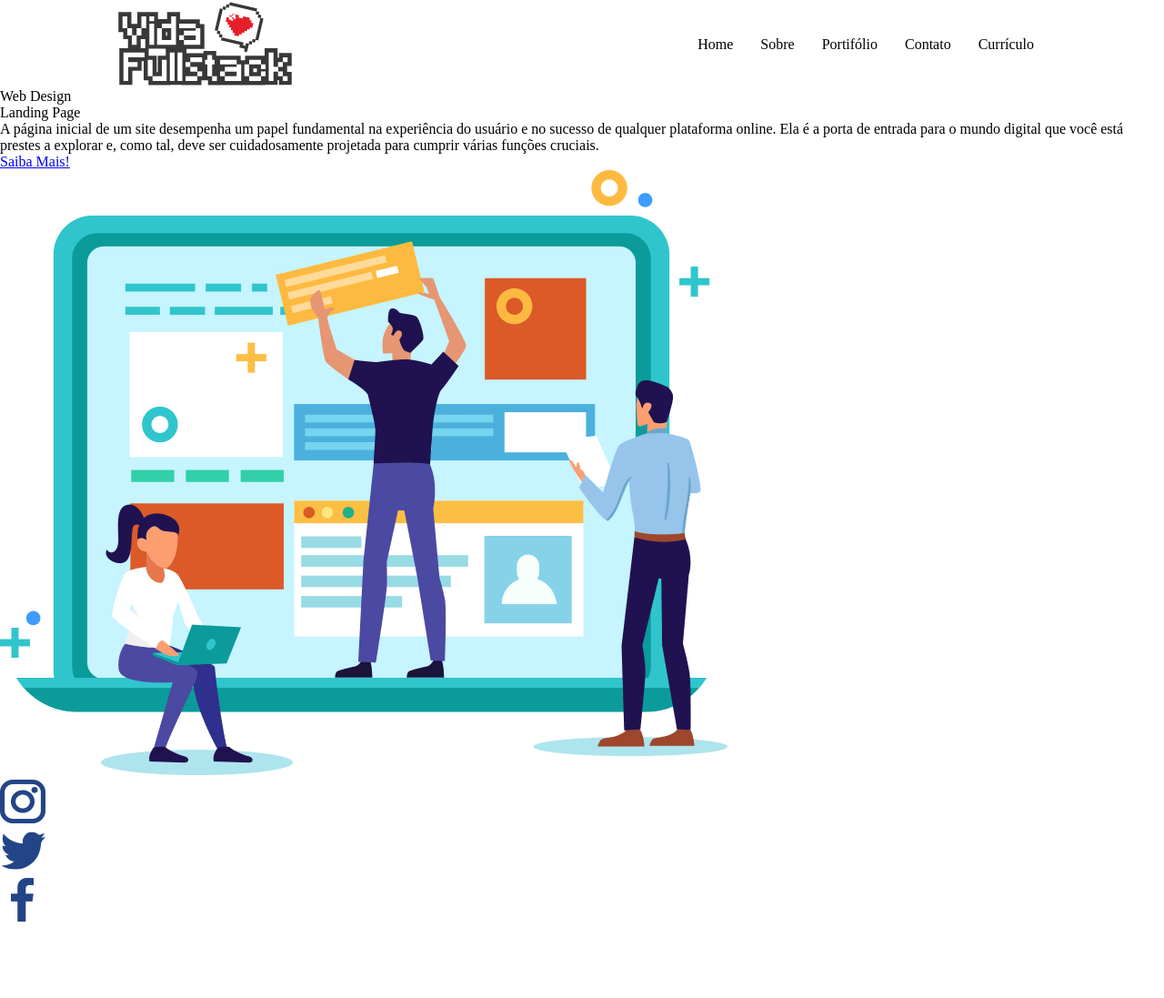
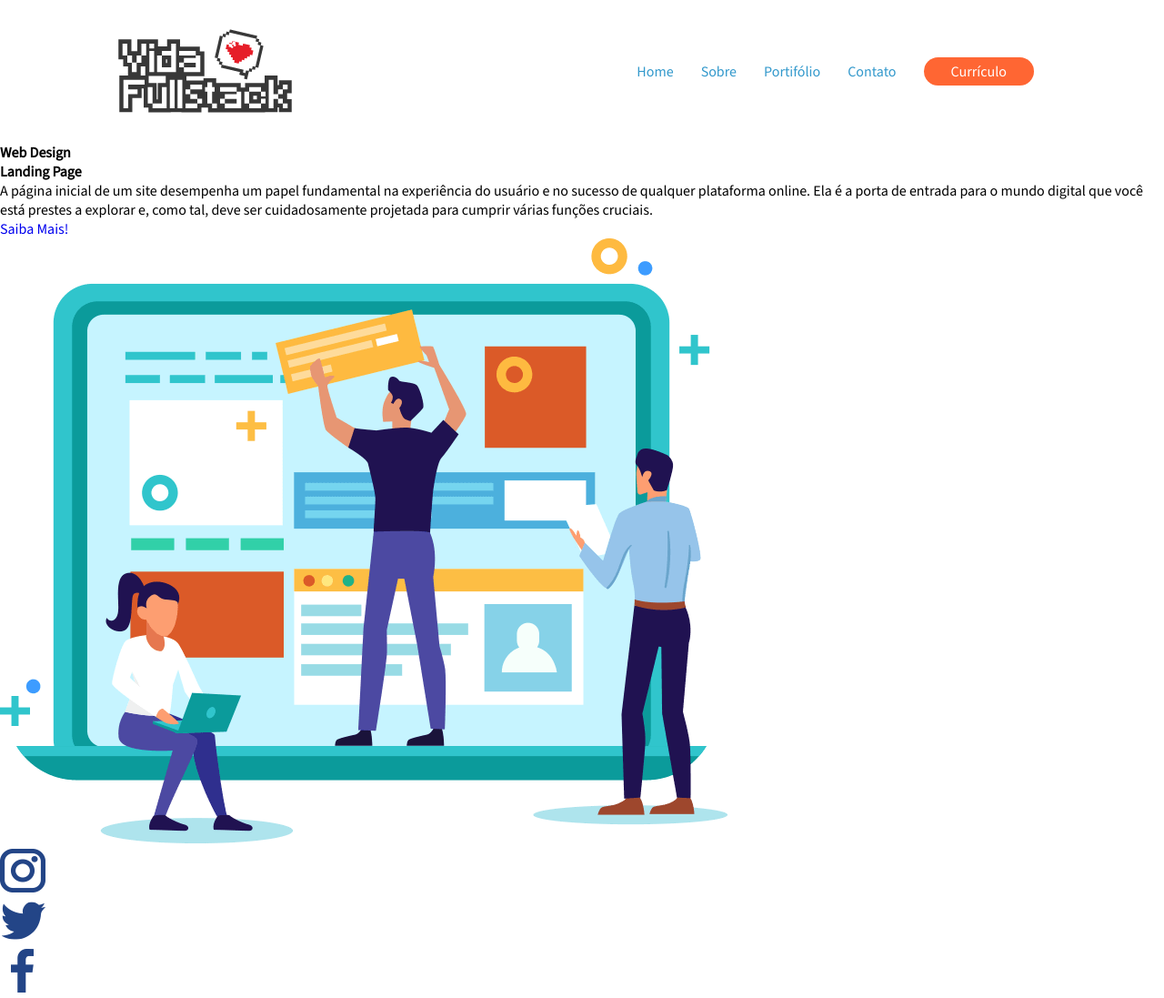
Before and after one commit to BReimberg/Front-Aula, a plain HTML site: page index.html in a window 1280 px wide. Shown: the whole page at 91% size. Before the commit the page ends 1018 px from the top, so only its background shows below. Drawn offline with nearby package versions, Linux system fonts and the light colour scheme.

Commit message:
Continuação do Menu

```diff
--- /dev/null
+++ b/assets/CSS/buttons.css
@@ -0,0 +1,9 @@
+.btn {
+    padding: 5px 30px;
+    border-radius: 20px;
+}
+
+.btn.btn-laranja {
+    background: #ff6633;
+    color: #fff;
+}
--- a/assets/CSS/header.css
+++ b/assets/CSS/header.css
@@ -1,6 +1,6 @@
 header {
     width: 1024px;
-    margin: 0 auto;
+    margin: 30px auto;
 
     display: flex;
     flex-direction: row;
@@ -11,9 +11,11 @@ header {
 header nav ul {
     display: flex;
     flex-direction: row; /*alinhar o menu na horizontal*/
+    align-items: center; /*alinhar os itens igualmente*/
     list-style: none; /*remover as bolinhas da lista*/
 }
 
-header nav ul li {
-    padding: 0 15px; /*espaçamento entre os itens do menu*/
+header nav ul li a {
+    margin: 0 15px; /*espaçamento entre os itens do menu*/
+    color: #3399cc; /*Cores para o site: #3399cc; #333366; #ff6633; #b1f4ff */
 }
--- a/assets/CSS/style.css
+++ b/assets/CSS/style.css
@@ -1,10 +1,17 @@
+/* Fonte */
+@import url('https://fonts.googleapis.com/css2?family=Source+Sans+3:wght@200;300;400&display=swap');
+
+/*Componentes*/
 @import './header.css';
+@import './buttons.css';
 
+/* Reset CSS */
 *{
     margin: 0;
     padding: 0;
     border: 0;
     font-size: 100%;
-    font: inherit;
+    font-family: 'Source Sans 3', sans-serif;
     vertical-align: baseline;
+    text-decoration: none; /*remover o sublinhado dos links*/
 }
--- a/index.html
+++ b/index.html
@@ -5,7 +5,7 @@
     <meta charset="UTF-8">
     <meta name="viewport" content="width=device-width, initial-scale=1.0">
     <title>Meu Site</title>
-    <link rel="stylesheet" type="text/css" href="./assets/CSS/style.css"/>
+    <link rel="stylesheet" type="text/css" href="./assets/CSS/style.css" />
 </head>
 
 <body>
@@ -19,11 +19,25 @@
         <!-- Menu do Site -->
         <nav>
             <ul>
-                <li>Home</li>
-                <li>Sobre</li>
-                <li>Portifólio</li>
-                <li>Contato</li>
-                <li>Currículo</li>
+                <li>
+                    <a href="#">Home</a>
+                </li>
+
+                <li>
+                    <a href="#">Sobre</a>
+                </li>
+
+                <li>
+                    <a href="#">Portifólio</a>
+                </li>
+
+                <li>
+                    <a href="#">Contato</a>
+                </li>
+
+                <li>
+                    <a href="#" class="btn btn-laranja">Currículo</a>
+                </li>
             </ul>
         </nav>
         <!-- Fim do Menu -->
```
